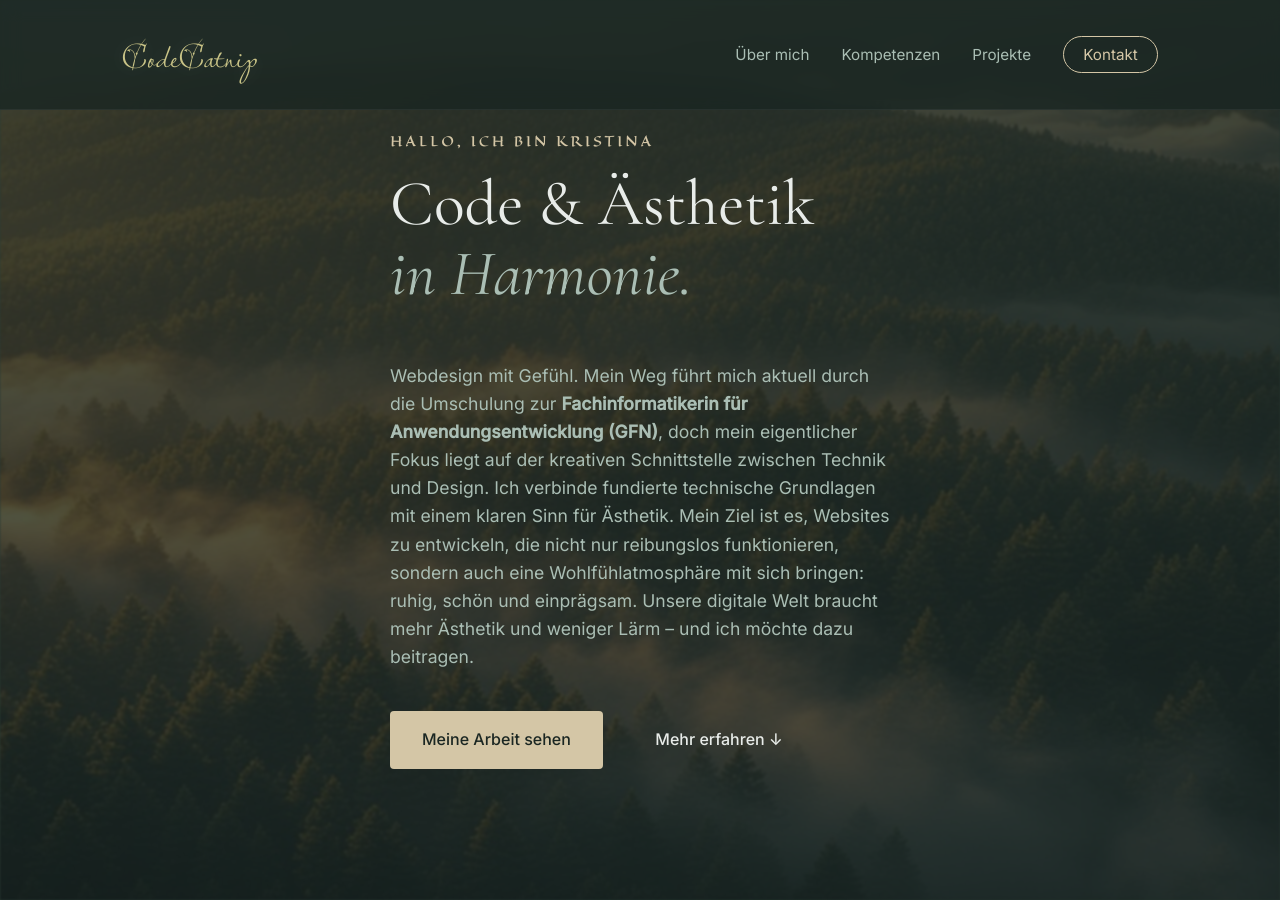
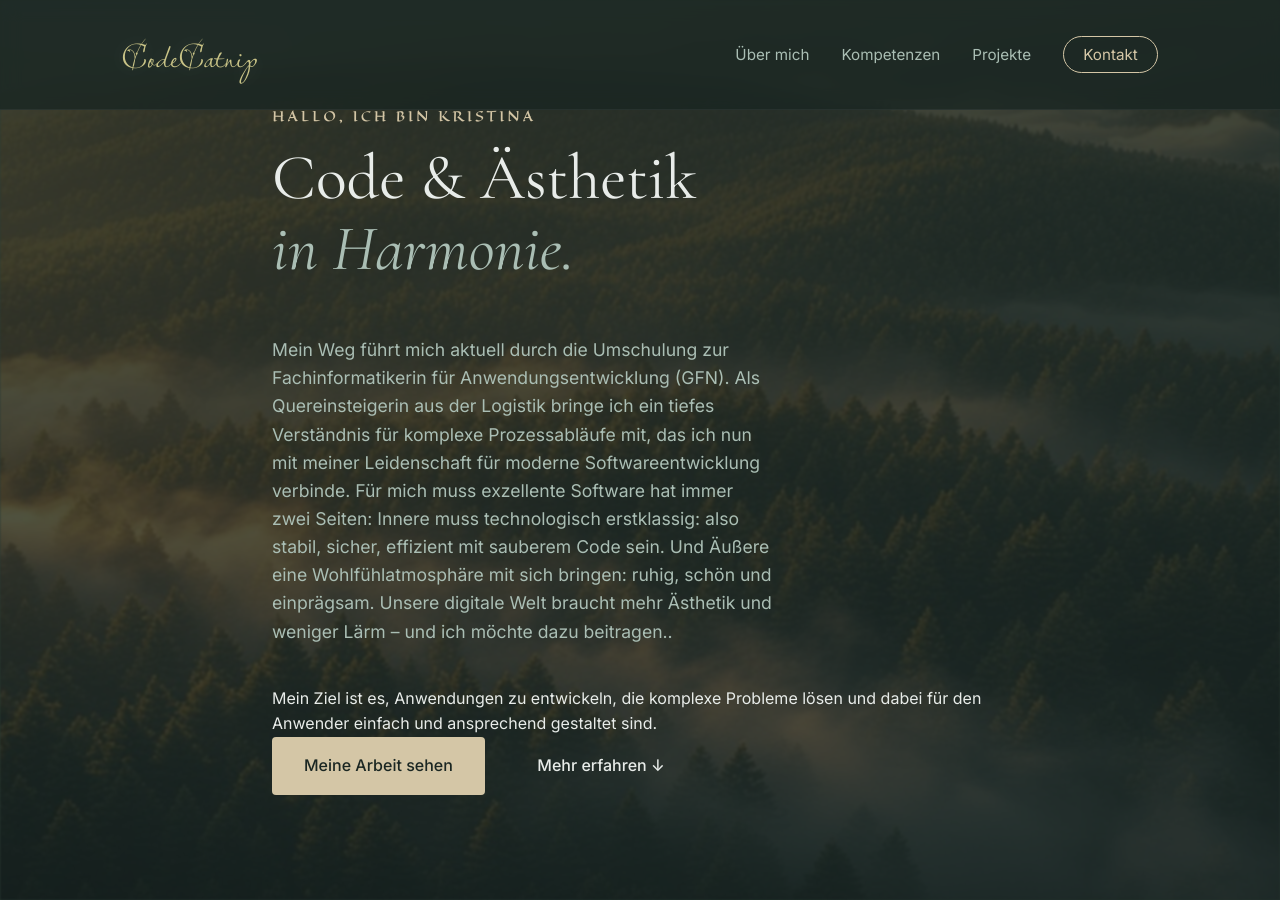
Before and after one commit to CodeCatnips/CodeCatnips.github.io, a Jekyll site: the page built from index.html, in a window 1280 px wide and 900 px high. Built offline with Jekyll 4.4.1, drawn with Linux system fonts in a browser that asks for light colours; some of the changed text lies outside the part shown.

```diff
--- a/index.html
+++ b/index.html
@@ -1,7 +1,8 @@
 ---
-# Jekyll Front Matter (Обязательно для обработки)
+# Jekyll Front Matter (Für die Bearbeitung erforderlich)
 ---
-<!DOCTYPE html>
+
+<!doctype html>
 <html lang="de">
   <head>
     <meta charset="utf-8" />
@@ -9,11 +10,11 @@
 
     <meta
       name="description"
-      content="Portfolio von Kristina – Fachinformatikerin für Anwendungsentwicklung & UI/UX Designerin."
+      content="Portfolio von Kristina – Fachinformatikerin für Anwendungsentwicklung."
     />
     <meta name="author" content="Kristina Korn" />
 
-    <title>Kristina | IT-Anwendungsentwicklung & Design</title>
+    <title>Kristina | IT-Anwendungsentwicklung</title>
 
     <link rel="stylesheet" href="{{ '/assets/css/main.css' | relative_url }}" />
   </head>
@@ -28,7 +29,11 @@
             <li><a href="{{ '/#about' | relative_url }}">Über mich</a></li>
             <li><a href="{{ '/#skills' | relative_url }}">Kompetenzen</a></li>
             <li><a href="{{ '/#projects' | relative_url }}">Projekte</a></li>
-            <li><a href="{{ '/#contact' | relative_url }}" class="btn-cta">Kontakt</a></li>
+            <li>
+              <a href="{{ '/#contact' | relative_url }}" class="btn-cta"
+                >Kontakt</a
+              >
+            </li>
           </ul>
         </nav>
       </div>
@@ -42,20 +47,29 @@
           <h1>Code & Ästhetik <br /><em>in Harmonie.</em></h1>
           <p class="hero-subtitle">
             <br />
-            Webdesign mit Gefühl. Mein Weg führt mich aktuell durch die
-            Umschulung zur
-            <strong>Fachinformatikerin für Anwendungsentwicklung (GFN)</strong>,
-            doch mein eigentlicher Fokus liegt auf der kreativen
-            Schnittstelle zwischen Technik und Design. Ich verbinde fundierte
-            technische Grundlagen mit einem klaren Sinn für Ästhetik. Mein Ziel
-            ist es, Websites zu entwickeln, die nicht nur reibungslos
-            funktionieren, sondern auch eine Wohlfühlatmosphäre mit sich bringen: ruhig, schön und einprägsam.
-            Unsere digitale Welt braucht mehr Ästhetik und weniger Lärm – und
-            ich möchte dazu beitragen.
+            Mein Weg führt mich aktuell durch die Umschulung zur
+            Fachinformatikerin für Anwendungsentwicklung (GFN). Als
+            Quereinsteigerin aus der Logistik bringe ich ein tiefes Verständnis
+            für komplexe Prozessabläufe mit, das ich nun mit meiner Leidenschaft
+            für moderne Softwareentwicklung verbinde. Für mich muss exzellente
+            Software hat immer zwei Seiten: Innere muss technologisch
+            erstklassig: also stabil, sicher, effizient mit sauberem Code sein.
+            Und Äußere eine Wohlfühlatmosphäre mit sich bringen: ruhig, schön
+            und einprägsam. Unsere digitale Welt braucht mehr Ästhetik und
+            weniger Lärm – und ich möchte dazu beitragen..
+          </p>
+          <p>
+            Mein Ziel ist es, Anwendungen zu entwickeln, die komplexe Probleme
+            lösen und dabei für den Anwender einfach und ansprechend gestaltet
+            sind.
           </p>
           <div class="hero-actions">
-            <a href="{{ '/#projects' | relative_url }}" class="btn btn-primary">Meine Arbeit sehen</a>
-            <a href="{{ '/#about' | relative_url }}" class="btn btn-text">Mehr erfahren ↓</a>
+            <a href="{{ '/#projects' | relative_url }}" class="btn btn-primary"
+              >Meine Arbeit sehen</a
+            >
+            <a href="{{ '/#about' | relative_url }}" class="btn btn-text"
+              >Mehr erfahren ↓</a
+            >
           </div>
         </div>
       </section>
@@ -63,24 +77,23 @@
       <section id="about" class="section-text">
         <div class="wrapper">
           <div class="glass-card">
-            <h2>Meine Vision</h2>
+            <h2>Mein Vision</h2>
             <p>
-              Derzeit vertiefe ich meine Kenntnisse in der Umschulung zur
-              Fachinformatikerin. Mein Herz schlägt für die Schnittstelle
-              zwischen Mensch und Maschine:
-              <strong>modernes UI/UX-Design</strong> und intuitive
-              Nutzerführung.
-            </p>
-            <p>
-              Wie ein Spaziergang durch einen ruhigen Wald soll gute Software
-              sein: klar, erfrischend und ohne Hindernisse. Ich kombiniere
-              analytisches Denken mit ästhetischem Anspruch, um digitale
-              Erlebnisse zu schaffen, die Emotionen wecken.
+              Ich will, in einem dynamischen Team echten Mehrwert zu schaffen.
+              Ich brenne darauf, mich tief in neue Technologien einzuarbeiten,
+              mein Wissen in Java, Python und Webtechnologien kontinuierlich zu
+              erweitern und von erfahrenen Profis zu lernen. Ich möchte Software
+              und Apps erschaffen, bei denen Arbeitgeber, Kunden und Nutzer
+              gleichermaßen denken:
+              <strong>"Wow, das ist genau das, was wir brauchen!"</strong> Ich
+              suche nach Herausforderungen, bei denen ich meine strukturierte
+              Denkweise, meinen Sinn für Ästhetik und meinen unermüdlichen Drang
+              nach sauberem Code voll einbringen kann.
             </p>
             <p class="highlight-text">
               <strong>Aktuell suche ich:</strong> Eine Praktikumstelle, in der
               ich meine technischen Kenntnisse praxisnah anwenden und meine
-              Design-Visionen umsetzen kann, mit dem klaren Wunsch einer
+              Visionen umsetzen kann, mit dem klaren Wunsch einer
               anschließenden, langfristigen Zusammenarbeit.
             </p>
           </div>
@@ -94,11 +107,11 @@
             <div class="skill-card">
               <h3>Development</h3>
               <ul>
-                <li>HTML5 & CSS3 (Sass/SCSS)</li>
-                <li>JavaScript (ES6+)</li>
                 <li>Python Basics</li>
                 <li>Java Basics</li>
                 <li>SQL & Datenbanken</li>
+                <li>HTML5 & CSS3 (Sass/SCSS)</li>
+                <li>JavaScript (ES6+)</li>
                 <li>Git & GitHub Workflows</li>
                 <li>Scrum & Agile Flows</li>
               </ul>
@@ -137,7 +150,11 @@
             {% for project in site.projects %}
             <a href="{{ project.url | relative_url }}" class="project-card">
               <div class="card-image">
-                <img src="{{ project.thumbnail | relative_url }}" alt="{{ project.title }}" loading="lazy">
+                <img
+                  src="{{ project.thumbnail | relative_url }}"
+                  alt="{{ project.title }}"
+                  loading="lazy"
+                />
                 <div class="card-overlay">
                   <div class="overlay-content">
                     <h3>{{ project.title }}</h3>
@@ -163,27 +180,64 @@
             <div class="contact-grid">
               <a href="mailto:kristina.korn08@gmail.com" class="contact-item">
                 <div class="icon-box">
-                  <svg viewBox="0 0 24 24" fill="none" stroke="currentColor" stroke-width="2" stroke-linecap="round" stroke-linejoin="round">
-                    <path d="M4 4h16c1.1 0 2 .9 2 2v12c0 1.1-.9 2-2 2H4c-1.1 0-2-.9-2-2V6c0-1.1.9-2 2-2z"></path>
+                  <svg
+                    viewBox="0 0 24 24"
+                    fill="none"
+                    stroke="currentColor"
+                    stroke-width="2"
+                    stroke-linecap="round"
+                    stroke-linejoin="round"
+                  >
+                    <path
+                      d="M4 4h16c1.1 0 2 .9 2 2v12c0 1.1-.9 2-2 2H4c-1.1 0-2-.9-2-2V6c0-1.1.9-2 2-2z"
+                    ></path>
                     <polyline points="22,6 12,13 2,6"></polyline>
                   </svg>
                 </div>
                 <span class="contact-label">E-Mail</span>
               </a>
 
-              <a href="https://github.com/CodeCatnips" target="_blank" rel="noopener noreferrer" class="contact-item">
+              <a
+                href="https://github.com/CodeCatnips"
+                target="_blank"
+                rel="noopener noreferrer"
+                class="contact-item"
+              >
                 <div class="icon-box">
-                  <svg viewBox="0 0 24 24" fill="none" stroke="currentColor" stroke-width="2" stroke-linecap="round" stroke-linejoin="round">
-                    <path d="M9 19c-5 1.5-5-2.5-7-3m14 6v-3.87a3.37 3.37 0 0 0-.94-2.61c3.14-.35 6.44-1.54 6.44-7A5.44 5.44 0 0 0 20 4.77 5.07 5.07 0 0 0 19.91 1S18.73.65 16 2.48a13.38 13.38 0 0 0-7 0C6.27.65 5.09 1 5.09 1A5.07 5.07 0 0 0 5 4.77a5.44 5.44 0 0 0-1.5 3.78c0 5.42 3.3 6.61 6.44 7A3.37 3.37 0 0 0 9 18.13V22"></path>
+                  <svg
+                    viewBox="0 0 24 24"
+                    fill="none"
+                    stroke="currentColor"
+                    stroke-width="2"
+                    stroke-linecap="round"
+                    stroke-linejoin="round"
+                  >
+                    <path
+                      d="M9 19c-5 1.5-5-2.5-7-3m14 6v-3.87a3.37 3.37 0 0 0-.94-2.61c3.14-.35 6.44-1.54 6.44-7A5.44 5.44 0 0 0 20 4.77 5.07 5.07 0 0 0 19.91 1S18.73.65 16 2.48a13.38 13.38 0 0 0-7 0C6.27.65 5.09 1 5.09 1A5.07 5.07 0 0 0 5 4.77a5.44 5.44 0 0 0-1.5 3.78c0 5.42 3.3 6.61 6.44 7A3.37 3.37 0 0 0 9 18.13V22"
+                    ></path>
                   </svg>
                 </div>
                 <span class="contact-label">GitHub</span>
               </a>
 
-              <a href="https://www.linkedin.com/in/kristina-korn-70b877373/" target="_blank" rel="noopener noreferrer" class="contact-item">
+              <a
+                href="https://www.linkedin.com/in/kristina-korn/"
+                target="_blank"
+                rel="noopener noreferrer"
+                class="contact-item"
+              >
                 <div class="icon-box">
-                  <svg viewBox="0 0 24 24" fill="none" stroke="currentColor" stroke-width="2" stroke-linecap="round" stroke-linejoin="round">
-                    <path d="M16 8a6 6 0 0 1 6 6v7h-4v-7a2 2 0 0 0-2-2 2 2 0 0 0-2 2v7h-4v-7a6 6 0 0 1 6-6z"></path>
+                  <svg
+                    viewBox="0 0 24 24"
+                    fill="none"
+                    stroke="currentColor"
+                    stroke-width="2"
+                    stroke-linecap="round"
+                    stroke-linejoin="round"
+                  >
+                    <path
+                      d="M16 8a6 6 0 0 1 6 6v7h-4v-7a2 2 0 0 0-2-2 2 2 0 0 0-2 2v7h-4v-7a6 6 0 0 1 6-6z"
+                    ></path>
                     <rect x="2" y="9" width="4" height="12"></rect>
                     <circle cx="4" cy="4" r="2"></circle>
                   </svg>
@@ -209,6 +263,5 @@
     <script src="{{ '/assets/js/gsap.min.js' | relative_url }}"></script>
     <script src="{{ '/assets/js/ScrollTrigger.min.js' | relative_url }}"></script>
     <script src="{{ '/assets/js/animations.js' | relative_url }}"></script>
-
   </body>
 </html>
```
Also changed, not shown: _projects/agave-planer.md (+2 -1 lines), _projects/projekt2.md (deleted, +0 -14 lines), _layouts/project-detail.html (indentation only).
